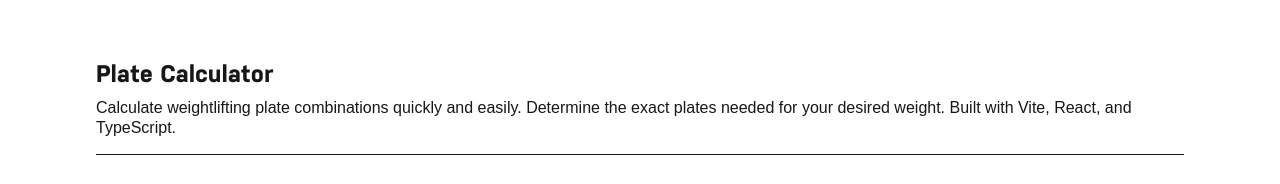
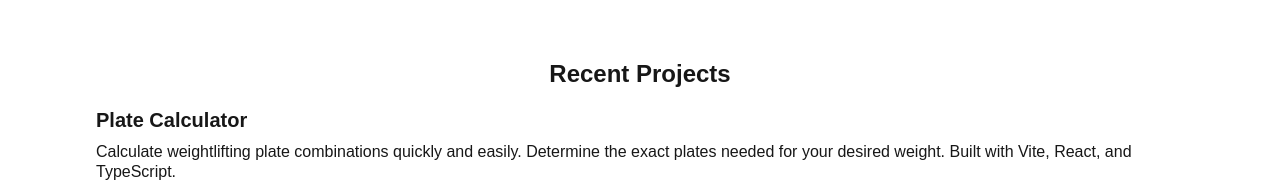
Before and after one commit to CBreazy/cbreazy.com, a Next.js app: page / in a window 1280 px wide. Shown: the part 546-730 px from the top of the page. Built offline with nearby package versions, Linux system fonts and the light colour scheme.

Commit message:
Adjusted subheadings

```diff
--- a/src/app/page.js
+++ b/src/app/page.js
@@ -32,6 +32,7 @@ export default function Home() {
 
       {/* recent projects */}
       <section className="mb-16">
+      <h2 className="text-2xl font-semibold mb-4 text-center">Recent Projects</h2>
         {/* plate-calculator */}
         <Project
             title="Plate Calculator"
--- a/src/components/Project.js
+++ b/src/components/Project.js
@@ -4,7 +4,7 @@ export default function Project({ title, screenshots, subheading, technologies,
     return (
       <div className="w-full mb-12">
         {/* title */}
-        <h3 className="text-2xl font-nudista font-bold mb-2">{title}</h3>
+        <h3 className="text-xl font-bold mb-2">{title}</h3>
         {/* subheading */}
         <p className="mb-4 leading-tight">{subheading}</p>
 
```
